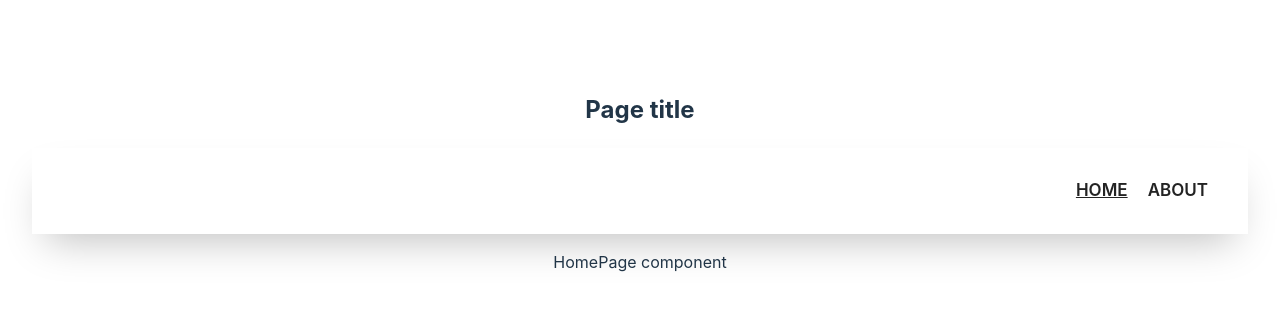
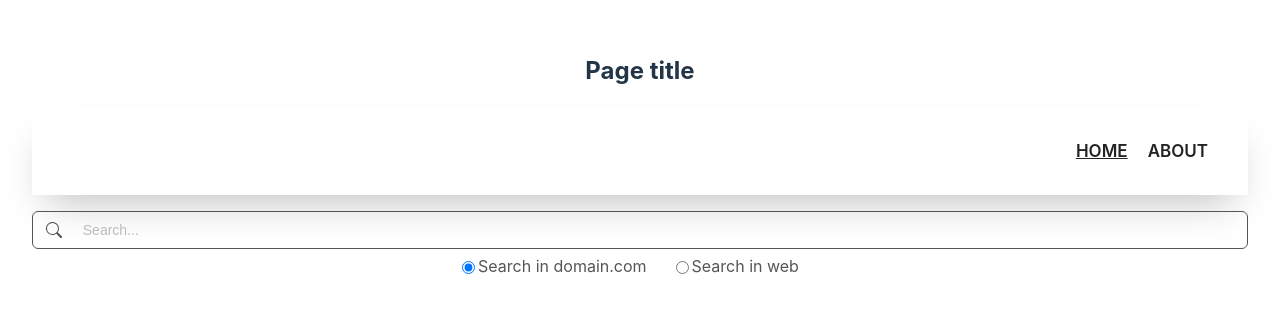
Before and after one commit to vzanimonets/React2023Q1, a React (Vite) app: page / in a window 1280 px wide. Shown: the part 227-540 px from the top of the page. Built offline with nearby package versions, Linux system fonts and the light colour scheme.

Commit message:
feat: Add fake data for MainPage

```diff
--- a/src/components/App/App.tsx
+++ b/src/components/App/App.tsx
@@ -1,16 +1,55 @@
 import { Route, Routes } from 'react-router-dom';
 import React from 'react';
+import { v4 as uuidv4 } from 'uuid';
 import './App.css';
 import HomePage from '../../pages/HomePage';
 import AboutPage from '../../pages/AboutPage';
 import NotFoundPage from '../../pages/NotFoundPage';
 import Layout from '../Layout/Layout';
+import pic82 from '../../assets/images/82.jpg';
+import pic39 from '../../assets/images/39.jpg';
+import pic10 from '../../assets/images/10.jpg';
+import pic12 from '../../assets/images/12.jpg';
+import pic30 from '../../assets/images/30.jpg';
+import pic15 from '../../assets/images/15.jpg';
+
+export type ItemType = {
+  id: string;
+  title: string;
+  text: string;
+  image: string;
+};
+
+const data = [
+  {
+    id: uuidv4(),
+    title: 'Title',
+    text: ` Lorem ipsum dolor sit amet, consectetur adipisicing elit. Accusamus aliquid
+                    exercitationem fuga fugit inventore laboriosam quis rem repellendus sint totam!
+                    Alias aspernatur at, autem distinctio iste laboriosam non nostrum unde.`,
+    image: `${pic82}`,
+  },
+  { id: uuidv4(), title: 'Title', text: 'Text', image: `${pic39}` },
+  { id: uuidv4(), title: 'Title', text: 'Text', image: `${pic82}` },
+  { id: uuidv4(), title: 'Title', text: 'Text', image: `${pic10}` },
+  { id: uuidv4(), title: 'Title', text: 'Text', image: `${pic12}` },
+  { id: uuidv4(), title: 'Title', text: 'Text', image: `${pic30}` },
+  {
+    id: uuidv4(),
+    title: 'Title',
+    text: ` Lorem ipsum dolor sit amet, consectetur adipisicing elit. Accusamus aliquid
+                    exercitationem fuga fugit inventore laboriosam quis rem repellendus sint totam!
+                    Alias aspernatur at, autem distinctio iste laboriosam non nostrum unde.`,
+    image: `${pic15}`,
+  },
+  { id: uuidv4(), title: 'Title', text: 'Text', image: `${pic39}` },
+];
 
 function App() {
   return (
     <Routes>
       <Route element={<Layout />}>
-        <Route index element={<HomePage />} />
+        <Route index element={<HomePage data={data} />} />
         <Route path="about" element={<AboutPage />} />
         <Route path="*" element={<NotFoundPage />} />
       </Route>
--- a/src/pages/HomePage.tsx
+++ b/src/pages/HomePage.tsx
@@ -1,6 +1,17 @@
 import React from 'react';
+import { ItemType } from '../components/App/App';
+import SearchBar from '../components/SearchBar/SearchBar';
 
-const HomePage = () => {
-  return <>HomePage component</>;
+type PropsType = {
+  data: ItemType[];
+};
+
+const HomePage = (props: PropsType) => {
+  const { data } = props;
+  return (
+    <>
+      <SearchBar />
+    </>
+  );
 };
 export default HomePage;
```
